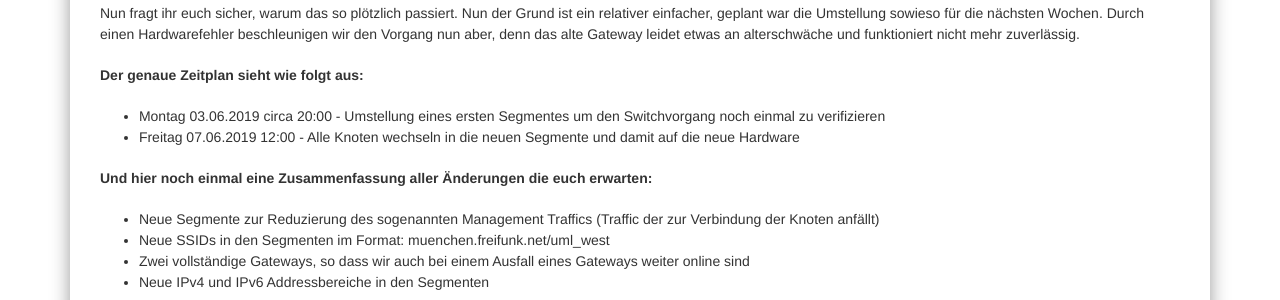
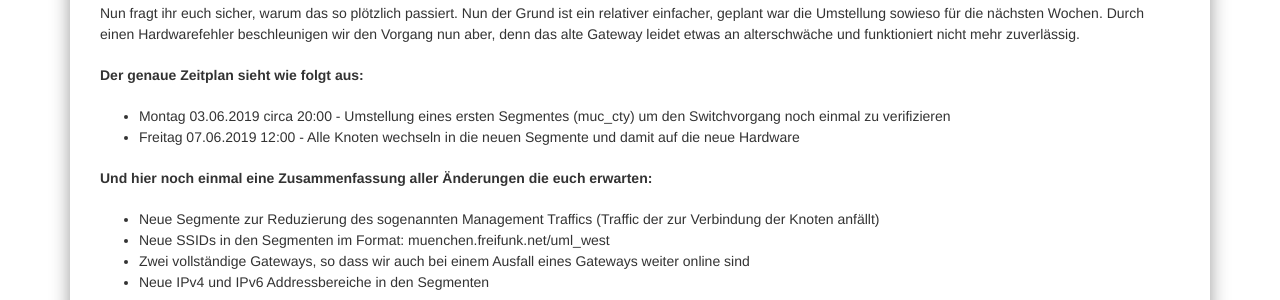
Before and after one commit to freifunkMUC/freifunkmuc.github.io, a Jekyll site: the page built from _posts/2019-06-03-infrastruktur-reboot-teil2.markdown, in a window 1280 px wide and 900 px high, scrolled down 306 px. Shown: the part 152-452 px from the top of the window. Built offline with Jekyll 4.4.1, drawn with Linux system fonts in a browser that asks for light colours.

Commit message:
Update 2019-06-03-infrastruktur-reboot-teil2.markdown

```diff
--- a/_posts/2019-06-03-infrastruktur-reboot-teil2.markdown
+++ b/_posts/2019-06-03-infrastruktur-reboot-teil2.markdown
@@ -20,7 +20,7 @@ Nun fragt ihr euch sicher, warum das so plötzlich passiert. Nun der Grund ist e
 
 **Der genaue Zeitplan sieht wie folgt aus:**
 
-* Montag 03.06.2019 circa 20:00 - Umstellung eines ersten Segmentes um den Switchvorgang noch einmal zu verifizieren
+* Montag 03.06.2019 circa 20:00 - Umstellung eines ersten Segmentes (muc_cty) um den Switchvorgang noch einmal zu verifizieren
 * Freitag 07.06.2019 12:00 - Alle Knoten wechseln in die neuen Segmente und damit auf die neue Hardware
 
 **Und hier noch einmal eine Zusammenfassung aller Änderungen die euch erwarten:**
```
